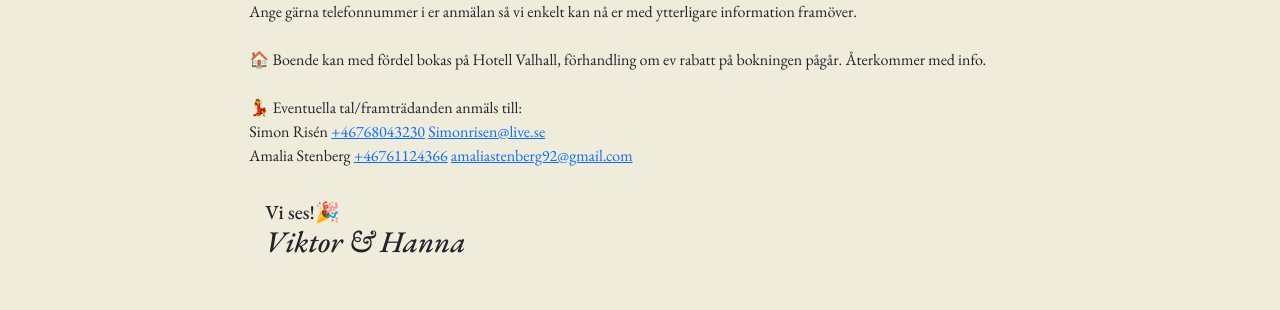
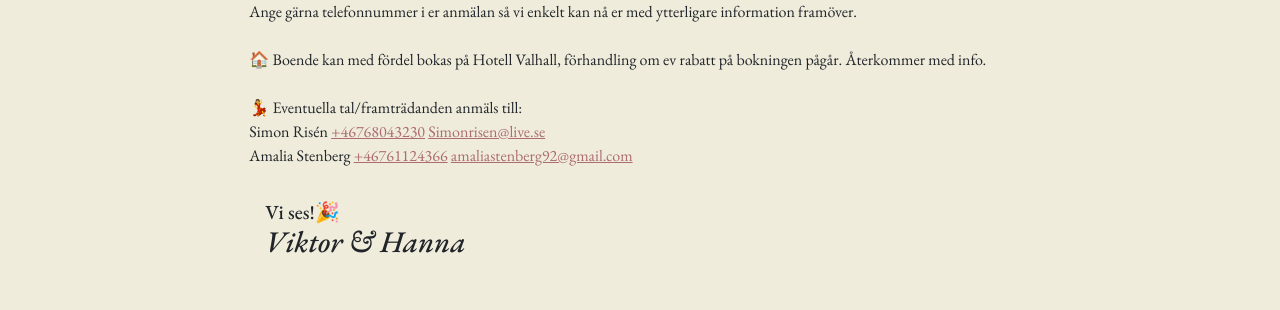
Before and after one commit to beatriceolofs/hannaviktorbrollop, a plain HTML site: page index.html in a window 1280 px wide. Shown: the part 1261-1571 px from the top of the page. Drawn offline with nearby package versions, Linux system fonts and the light colour scheme.

Commit message:
Add files via upload

```diff
--- a/style.css
+++ b/style.css
@@ -197,6 +197,10 @@
     font-size: 1.5em;
 }
 
+.second a {
+    color: #ac6c71ff;
+}
+
 
 /* THIRD */
 
```
